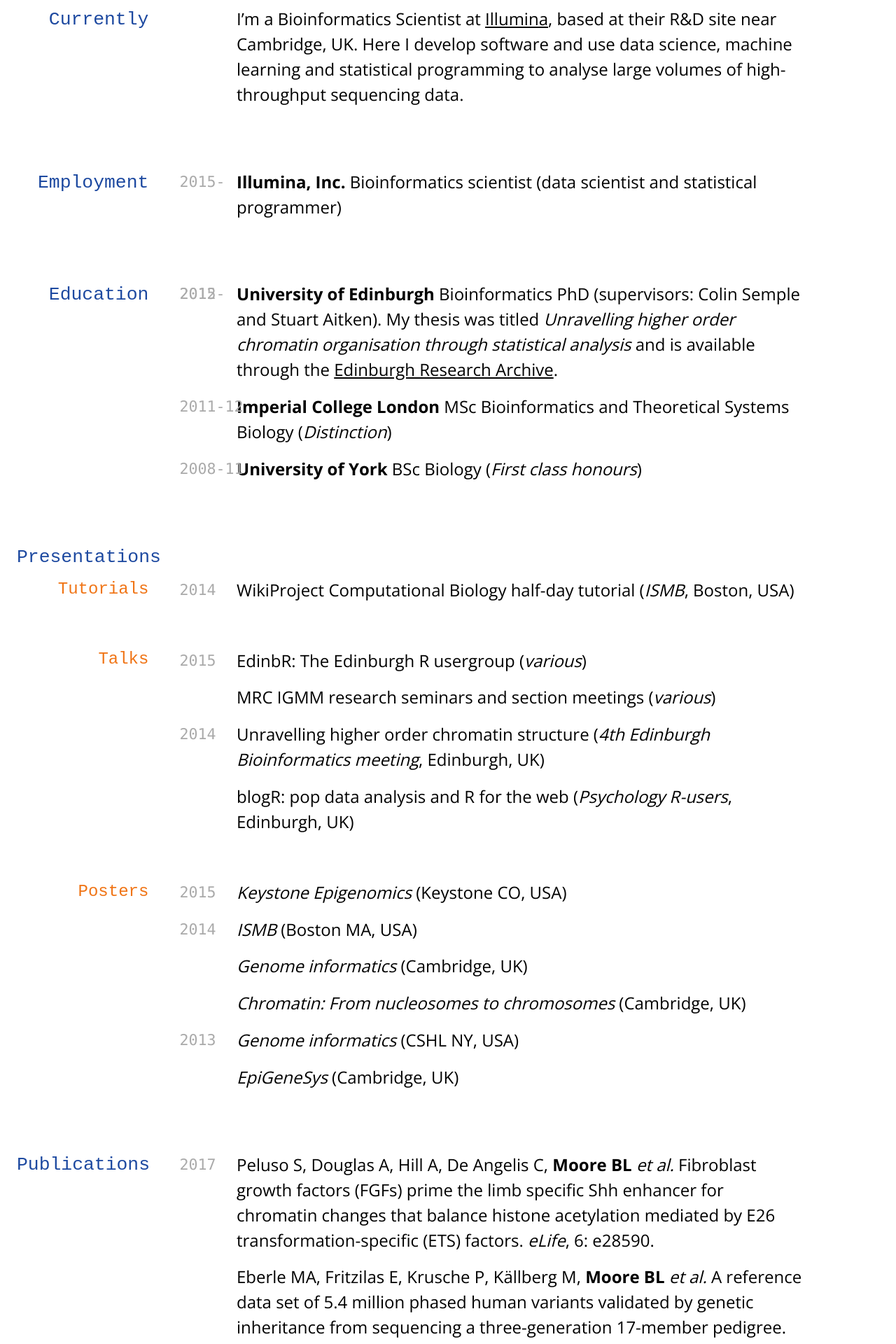
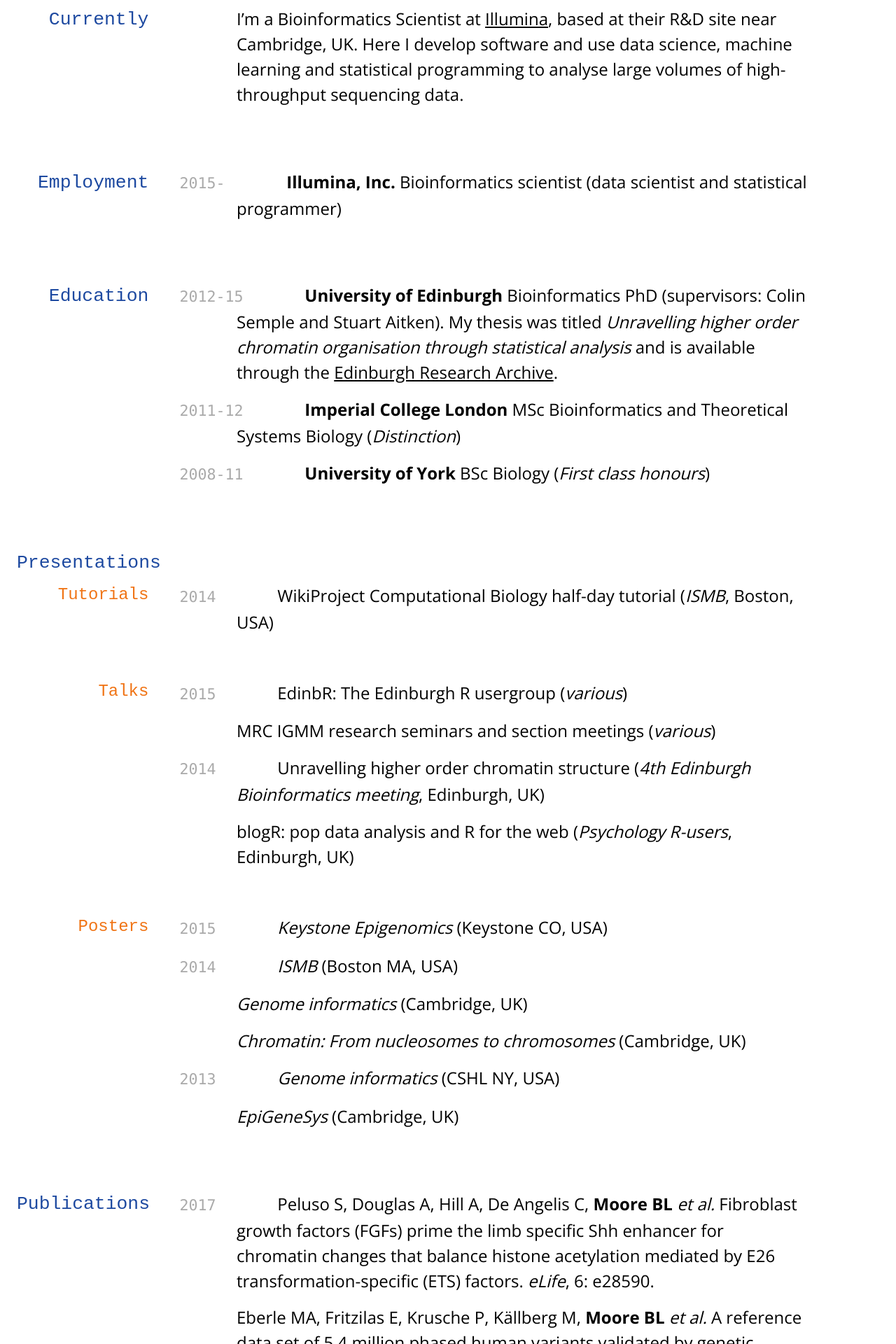
Before and after one commit to TimoTSchmidt/test3, a Jekyll site: the page built from index.md, in a window 1280 px wide. Shown: the part 398-2318 px from the top of the page at 70% size. Built offline with Jekyll 4.4.1, drawn with Linux system fonts in a browser that asks for light colours; nearby versions of some CDN libraries; some web fonts are replaced.

Commit message:
Edit position p code and index.md

```diff
--- a/index.md
+++ b/index.md
@@ -25,8 +25,7 @@ __Illumina, Inc.__ Bioinformatics scientist (data scientist and statistical prog
 
 ## Education
 
-`2012-`
-`2015`
+`2012-15`
 __University of Edinburgh__ Bioinformatics PhD (supervisors: Colin Semple and Stuart Aitken). My thesis was titled _Unravelling higher order chromatin organisation through statistical analysis_ and is available through the [Edinburgh Research Archive](https://www.era.lib.ed.ac.uk/handle/1842/22906).
 
 `2011-12`
--- a/media/cv-screen.css
+++ b/media/cv-screen.css
@@ -79,7 +79,7 @@ code {
 }
 
 p code {
-	position: absolute;
+	position: relative;
 	left: -10%;
 }
 
```
